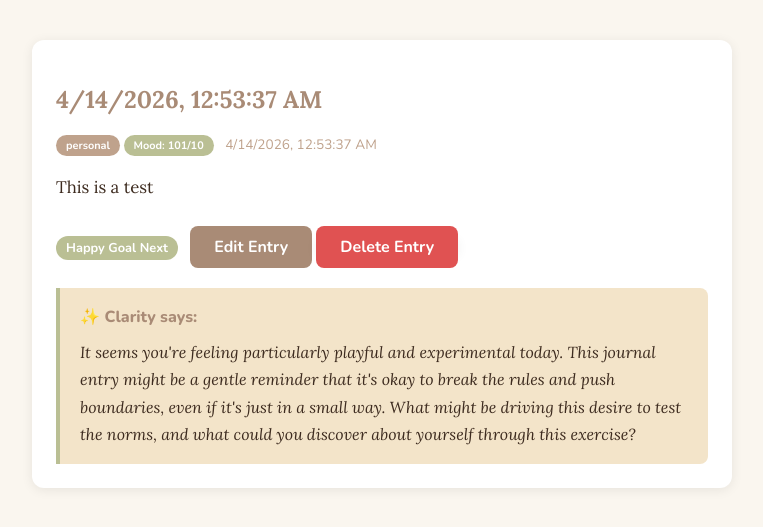
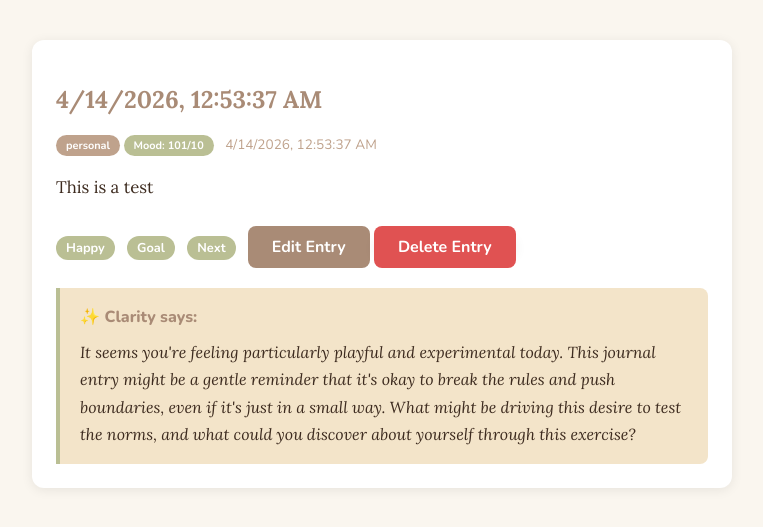
Before and after one commit to Chriswasian/clarity, a Flask app: page /entry/1 in a window 1280 px wide. Shown: the part 50-577 px from the top of the page, without its empty margins (258-1021 px from the left). Run offline with Flask 3, Linux system fonts and the light colour scheme; a user stored in the database is signed in; data comes from the database, SQL or seed files in the repository.

Commit message:
Add individual tag badges with loop

```diff
--- a/templates/entry.html
+++ b/templates/entry.html
@@ -12,7 +12,9 @@
     </div>
     <div class="entry-content">{{ entry.content }}</div>
     {% if entry.tags %}
-    <span class="tag-badge">{{ entry.tags.split(',') | join('') }}</span>
+    {% for tag in entry.tags.split(',') %}
+    <span class="tag-badge">{{ tag }}</span>
+    {% endfor %}
     {% endif %}
     <a href="{{ url_for('edit_entry', id=entry.id) }}" class="btn">Edit Entry</a>
     <form method="POST" class="btn-danger-form" action="{{ url_for('delete_entry', id=entry.id) }}">
```
